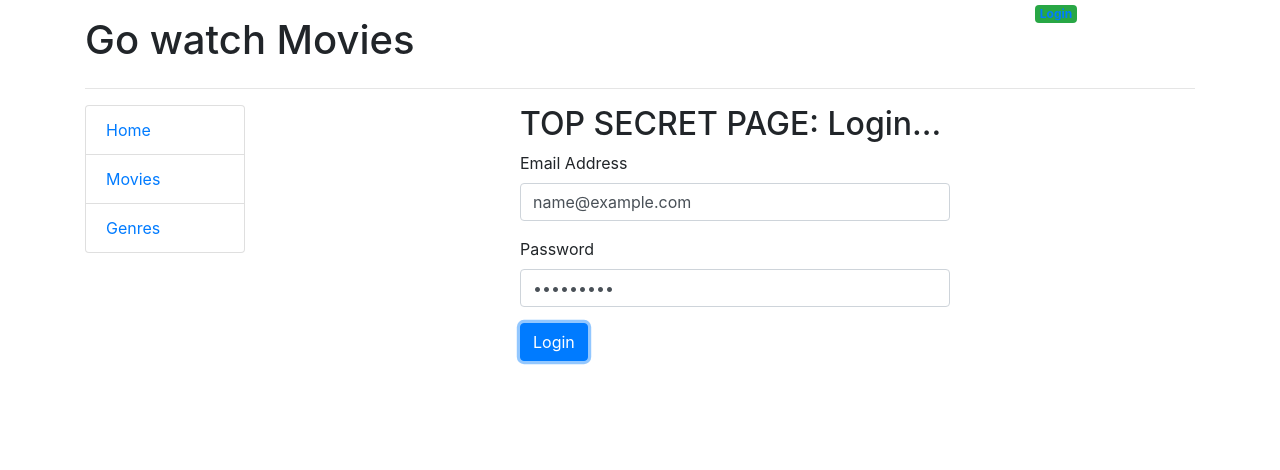
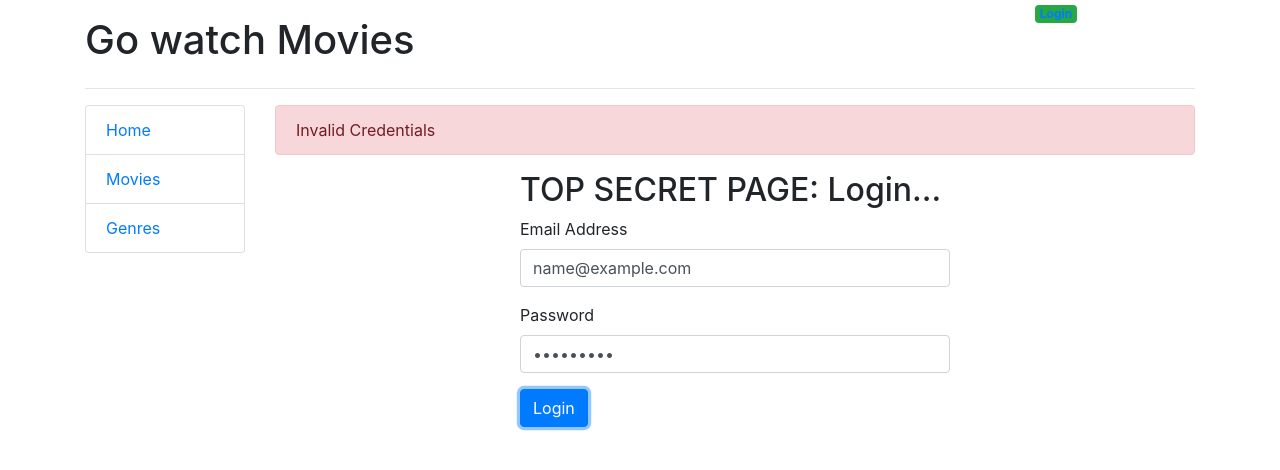
Before and after one commit to kvncrtr/imovie, a React (Create React App) app: page /login in a window 1280 px wide. Both pictures are taken after typing "name@example.com", "Sample123" into the empty fields and a click on the input "Login". Shown: the top 470 px of the page. Built offline with nearby package versions, Linux system fonts and the light colour scheme.

Commit message:
temp front-end complete move to back-end

```diff
--- a/src/App.js
+++ b/src/App.js
@@ -1,8 +1,19 @@
 import { useState } from 'react';
-import { Link, Outlet } from 'react-router-dom';
+import { Link, Outlet, useNavigate } from 'react-router-dom';
+import Alert from './components/Alert';
 
 function App() {
-  const [jwtToken, setJwtToken] = useState('')
+  const [jwtToken, setJwtToken] = useState("")
+  const [alertMessage, setAlertMessage] = useState("");
+  const [alertClassName, setAlertClassName] = useState("d-none");
+
+  const navigate = useNavigate();
+
+  const logout = () => {
+    setJwtToken("");
+    navigate("/login");
+  };
+
   return (
     <div className="container">
 
@@ -15,7 +26,7 @@ function App() {
         <div className="col-md-2 text-end">
           {jwtToken === ""
             ? <Link to="/login"><span className="badge bg-success">Login</span></Link>
-            : <a href="#!"><span className="badge bg-danger">Logout</span></a>
+            : <a href="#!" onClick={logout}><span className="badge bg-danger">Logout</span></a>
           }
         </div>
       </div>
@@ -41,7 +52,14 @@ function App() {
         </div>
 
         <div className="col-md-10">
-          <Outlet />
+          <Alert
+            message={alertMessage}
+            className={alertClassName}
+          />
+
+          <Outlet context={{
+            jwtToken, setJwtToken, setAlertClassName, setAlertMessage
+          }} />
         </div>
       </div>
 
--- /dev/null
+++ b/src/components/Alert.js
@@ -0,0 +1,12 @@
+const Alert = (props) => {
+   return (
+      <div
+         className={`alert ${props.className}`}
+         role="alert"
+      >
+         {props.message}
+      </div>
+   )
+};
+
+export default Alert;
--- a/src/components/Login.js
+++ b/src/components/Login.js
@@ -1,15 +1,29 @@
 import { useState } from "react";
+import { useNavigate, useOutletContext } from "react-router-dom";
 import Input from "./form/input";
 
 const Login = () => {
    const [email, setEmail] = useState("");
    const [password, setPassword] = useState("");
 
+   const { setJwtToken } = useOutletContext();
+   const { setAlertMessage } = useOutletContext();
+   const { setAlertClassName } = useOutletContext();
+
+   const navigate = useNavigate();
+
    const handleSubmit = (event) => {
       event.preventDefault();
+      console.log(email, " <= email", password, " <= password");
 
-      if (email == "admin@example.com") {
-
+      if (email === "admin@example.com") {
+         setJwtToken("abc");
+         setAlertClassName("d-none");
+         setAlertMessage("")
+         navigate("/")
+      } else {
+         setAlertClassName("alert-danger");
+         setAlertMessage("Invalid Credentials");
       }
    }
 
```
